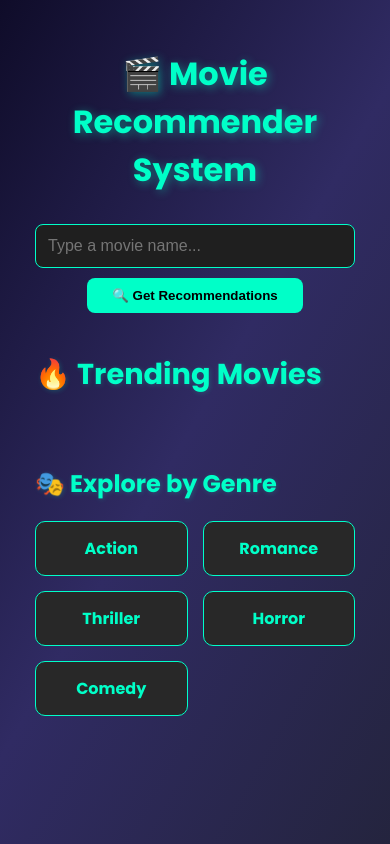
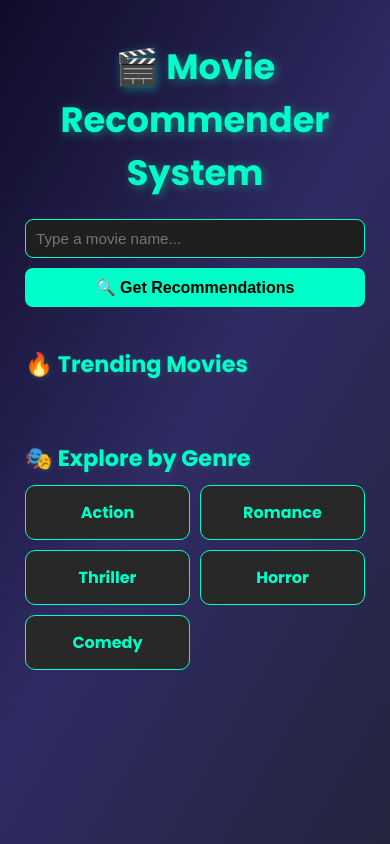
Before and after one commit to Megharaj30/Movie-Recommendation-System, a Flask app: template templates/index.html in a window 390 px wide. Run offline with Flask 3, Linux system fonts and the light colour scheme; the template is opened without the code that fills it, so the values that code supplies are empty; parts of the project's set-up code (start-up, migrations or seed data) failed here and were passed over.

Commit message:
✨ Make UI mobile responsive

```diff
--- a/static/style.css
+++ b/static/style.css
@@ -245,3 +245,73 @@ body {
     font-size: 1.5rem;
   }
 }
+/* ========== Enhanced Mobile Responsiveness ========== */
+@media (max-width: 768px) {
+  .container {
+    padding: 10px;
+  }
+
+  .search-box input {
+    font-size: 0.95rem;
+    padding: 10px;
+  }
+
+  .search-box button {
+    width: 100%;
+    padding: 10px;
+    font-size: 1rem;
+  }
+
+  .autocomplete-wrapper {
+    width: 100%;
+  }
+
+  .suggestion-item {
+    font-size: 0.9rem;
+    padding: 8px;
+  }
+
+  .main-title {
+    font-size: 2.2rem;
+    margin-bottom: 20px;
+  }
+
+  .genre-title, h2, h3 {
+    font-size: 1.4rem;
+    margin: 20px 0 10px;
+  }
+
+  .movie-details {
+    font-size: 0.9rem;
+  }
+
+  .trailer-link.big {
+    font-size: 1rem;
+  }
+
+  .back-btn, .clear-btn {
+    width: 100%;
+    text-align: center;
+    font-size: 1rem;
+    padding: 10px;
+  }
+
+  .genre-grid {
+    grid-template-columns: repeat(2, 1fr);
+    gap: 10px;
+  }
+
+  .card-grid {
+    grid-template-columns: 1fr;
+    gap: 15px;
+  }
+
+  .movie-card {
+    padding: 15px;
+  }
+
+  .poster.big {
+    width: 100%;
+    max-width: 220px;
+  }
+}
--- a/templates/index.html
+++ b/templates/index.html
@@ -2,6 +2,7 @@
 <html lang="en">
 <head>
   <meta charset="UTF-8">
+  <meta name="viewport" content="width=device-width, initial-scale=1.0">
   <title>Movie Recommender</title>
   <link rel="stylesheet" href="{{ url_for('static', filename='style.css') }}">
   <script>
--- a/templates/results.html
+++ b/templates/results.html
@@ -2,6 +2,7 @@
 <html lang="en">
 <head>
   <meta charset="UTF-8" />
+  <meta name="viewport" content="width=device-width, initial-scale=1.0" />
   <title>🎥 Recommendations</title>
   <link rel="stylesheet" href="{{ url_for('static', filename='style.css') }}">
 </head>
```
